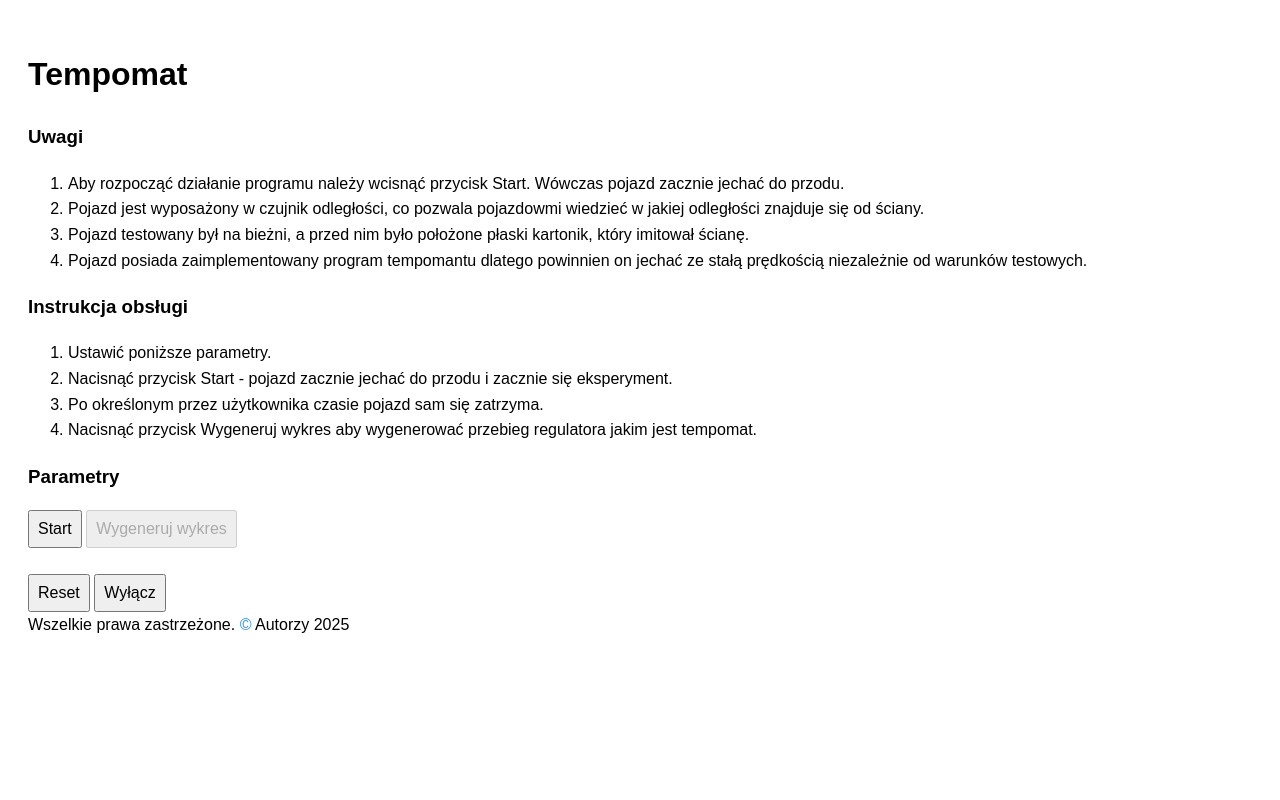
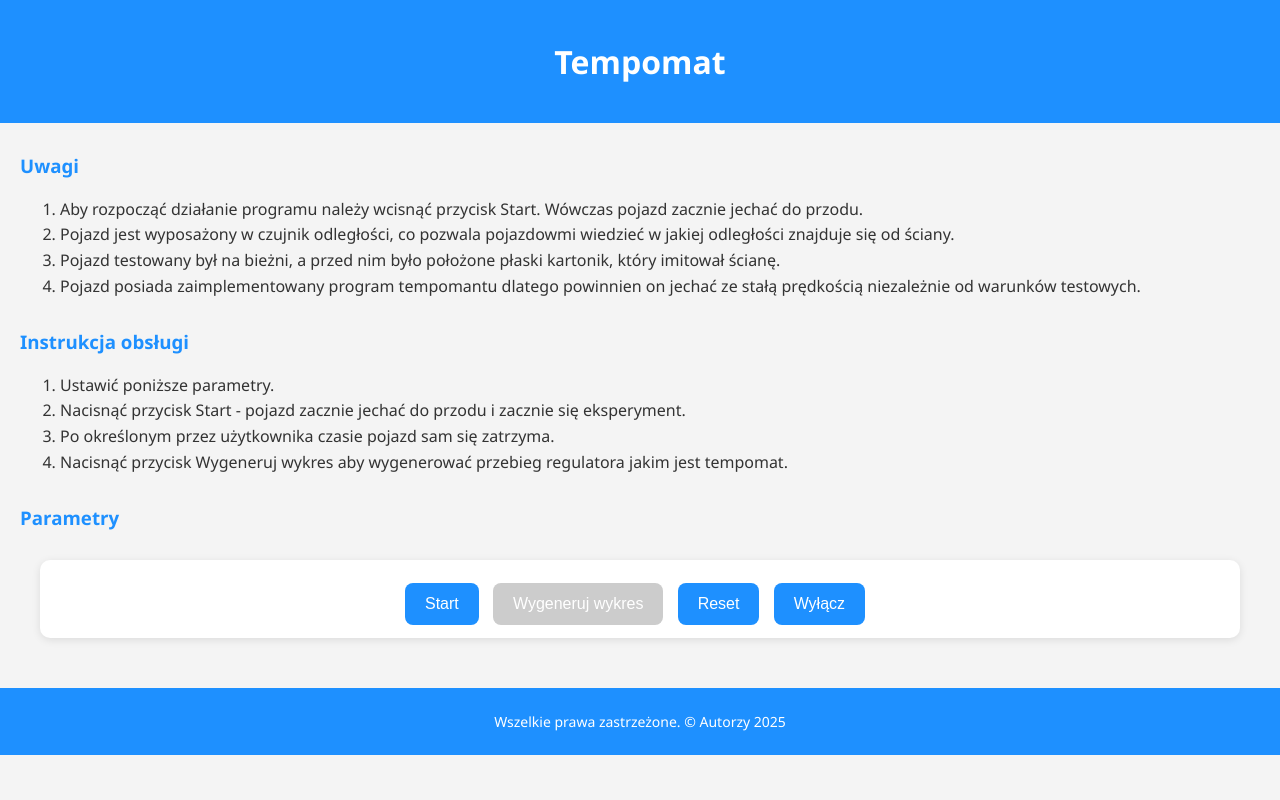
Before and after one commit to IdKheh/cruise_control, a Flask app: page / in a window 1280 px wide. Run offline with Flask 3, Linux system fonts and the light colour scheme.

Commit message:
change style of website

```diff
--- a/static/style.css
+++ b/static/style.css
@@ -1,28 +1,84 @@
+/* style.css */
+
 body {
-    font-family: Arial, sans-serif;
-    padding: 20px;
+    font-family: 'Segoe UI', Tahoma, Geneva, Verdana, sans-serif;
+    background-color: #f4f4f4;
+    margin: 0;
+    padding: 0;
+    color: #333;
+}
+
+h1 {
+    text-align: center;
+    background-color: #1E90FF;
+    color: white;
+    padding: 5vh 0;
+    margin: 0;
+}
+
+h3 {
+    color: #1E90FF;
+    margin-top: 30px;
+    padding-left: 20px;
+}
+
+ol {
+    margin: 0 40px;
+    text-align: justify;
+    padding-left: 20px;
     line-height: 1.6;
 }
 
-input, button {
-    padding: 8px;
-    font-size: 1rem;
+form {
+    text-align: center;
+    margin: 30px 40px;
+    padding: 1%;
+    background-color: white;
+    border-radius: 10px;
+    box-shadow: 0 2px 8px rgba(0, 0, 0, 0.1);
 }
 
-.result {
-    margin-top: 10px;
-    color: green;
+input[type="button"] {
+    background-color: #1E90FF;
+    color: white;
+    border: none;
+    padding: 12px 20px;
+    margin: 10px 10px 0 0;
+    border-radius: 8px;
+    font-size: 16px;
+    cursor: pointer;
+    transition: background-color 0.3s ease;
 }
 
-.scroll-section {
-    margin-top: 100vh;
-    text-align: center;
+input[type="button"]:hover:not(:disabled) {
+    background-color: #0d74d1;
 }
 
-.box {
-    width: 100px;
-    height: 100px;
-    background-color: coral;
-    margin: 20px auto;
-    transition: background-color 0.3s;
+input[type="button"]:disabled {
+    background-color: #ccc;
+    cursor: not-allowed;
 }
+
+#obrazek {
+    text-align: center;
+    margin-top: 20px;
+    font-style: italic;
+    font-size: 18px;
+}
+
+#obrazek img {
+    max-width: 90%;
+    height: auto;
+    margin-top: 20px;
+    border: 2px solid #ccc;
+    border-radius: 8px;
+}
+
+footer {
+    text-align: center;
+    margin-top: 50px;
+    padding: 3vh 0;
+    background-color: #1E90FF;
+    color: white;
+    font-size: 14px;
+}
--- a/templates/index.html
+++ b/templates/index.html
@@ -28,7 +28,7 @@
 
     <form action = "/">
         <input id = "start" type = "button" value="Start">
-        <input id = "wyswietlanie" type="button" value="Wygeneruj wykres"><br><br>
+        <input id = "wyswietlanie" type="button" value="Wygeneruj wykres">
         <input id = "reset" type = "button" value="Reset">
         <input id = "poweroff" type = "button" value="Wyłącz">
 
@@ -37,7 +37,7 @@
     <div id="obrazek" style = "display: none">Prosze czekac wyswietlam wykres</div>
 
 
-    <footer>Wszelkie prawa zastrzeżone. <span style="color: #1E90FF;">&copy;</span> Autorzy 2025 </footer>
+    <footer>Wszelkie prawa zastrzeżone. &copy; Autorzy 2025 </footer>
 
     <script>
         let counter = 0;
```
